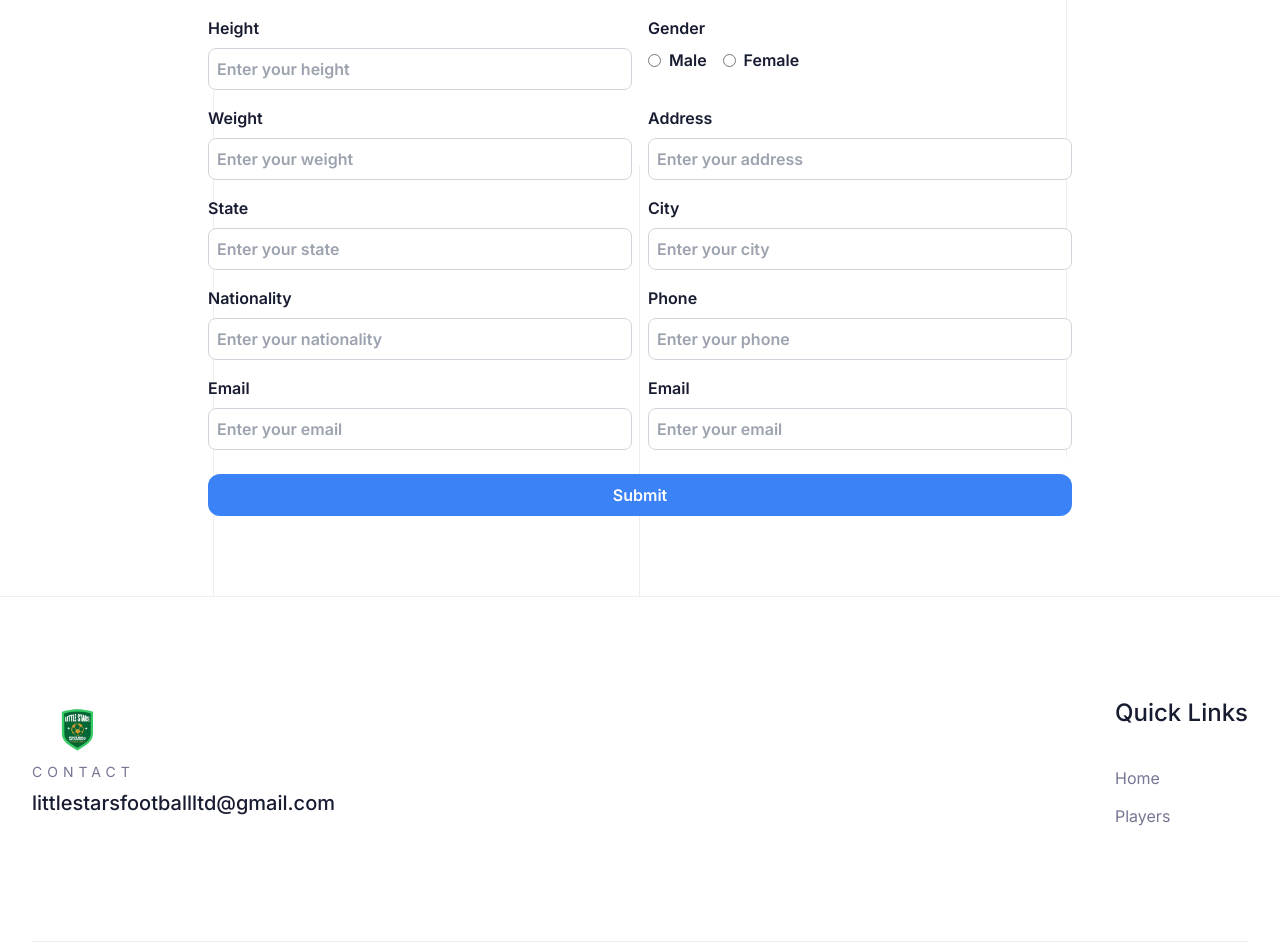
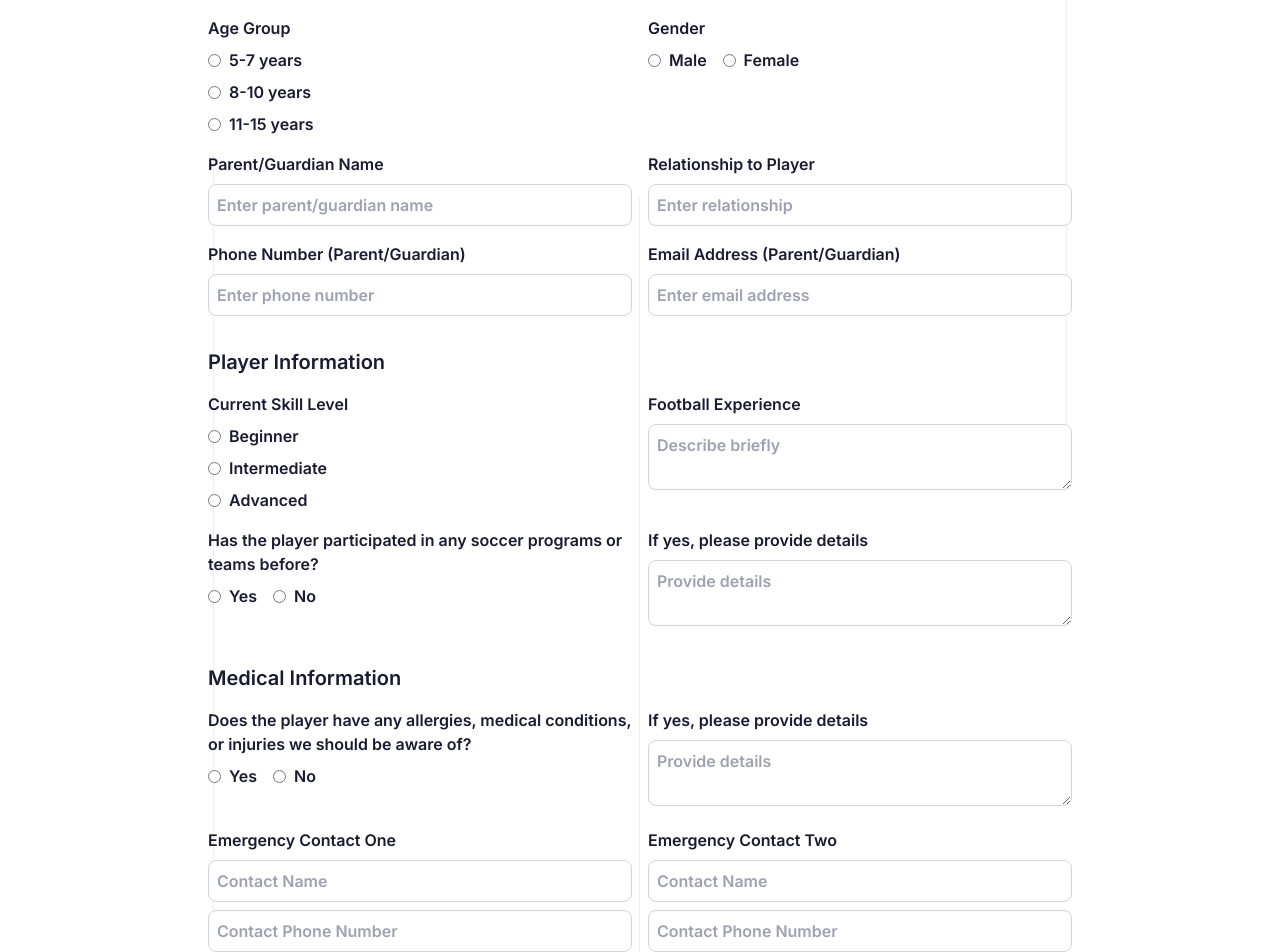
Before and after one commit to itsabubakar/little-stars-academy, a Next.js app: page /clinic in a window 1280 px wide. Shown: the part 560-1512 px from the top of the page. Built offline with nearby package versions, Linux system fonts and the light colour scheme.

Commit message:
Update About section to reflect Little Stars Soccer Clinic details

```diff
--- a/app/(site)/clinic/page.tsx
+++ b/app/(site)/clinic/page.tsx
@@ -2,27 +2,43 @@
 import React from "react";
 import { useForm, SubmitHandler } from "react-hook-form";
 
-const page = () => {
+const Page = () => {
   const {
     register,
     handleSubmit,
-    watch,
     formState: { errors },
-  } = useForm<any>({
+  } = useForm({
     defaultValues: {
       full_name: "",
+      dob: "",
+      age_group: "",
+      gender: "",
+      parent_name: "",
+      relationship: "",
+      phone: "",
+      email: "",
+      skill_level: "",
+      football_experience: "",
+      participated_before: "",
+      participation_details: "",
+      medical_conditions: "",
+      medical_details: "",
+      emergency_contact_one_name: "",
+      emergency_contact_one_phone: "",
+      emergency_contact_two_name: "",
+      emergency_contact_two_phone: "",
     },
   });
 
-  const onSubmit = (data: any) => {
+  const onSubmit = (data) => {
     console.log(data);
   };
 
   return (
     <div className="flex justify-center py-20">
-      <div className=" h-full max-w-5xl  px-5 lg:px-20 2xl:px-0">
+      <div className="h-full max-w-5xl px-5 lg:px-20 2xl:px-0">
         <h2 className="mb-6 mt-2 text-center text-2xl font-semibold text-black lg:text-3xl">
-          Little Stars Soccer Clinic{" "}
+          Little Stars Soccer Clinic
         </h2>
         <p className="mb-4 text-lg lg:text-2xl">
           Little Stars Soccer Clinic is a dynamic training program for kids aged
@@ -35,39 +51,58 @@ const page = () => {
           Ignite your child's love for soccer at Little Stars Soccer Clinic!
           Designed for ages 5-15, our program blends top-tier coaching with a
           fun and inclusive atmosphere, helping kids sharpen their skills, build
-          confidence, and enjoy the beautiful game. Apply now!
+          confidence, and enjoy the beautiful game.
         </p>
 
         <form className="mt-8" onSubmit={handleSubmit(onSubmit)}>
+          {/* Personal Information */}
           <div className="grid gap-y-4 lg:grid-cols-2 lg:gap-x-4">
-            <label className=" block text-base font-semibold text-black">
+            <label className="block text-base font-semibold text-black">
               <span className="mb-2 inline-block">Full Name</span>
-
               <input
                 className="w-full rounded-lg border border-gray-300 p-2"
                 placeholder="Enter your full name"
                 {...register("full_name", { required: true })}
               />
+              {errors.full_name && (
+                <span className="text-sm text-red-500">
+                  This field is required
+                </span>
+              )}
             </label>
-            <label className=" block text-base font-semibold text-black">
+            <label className="block text-base font-semibold text-black">
               <span className="mb-2 inline-block">Date of Birth</span>
-
               <input
                 type="date"
                 className="w-full rounded-lg border border-gray-300 p-2"
-                placeholder="Enter your dob"
                 {...register("dob", { required: true })}
               />
+              {errors.dob && (
+                <span className="text-sm text-red-500">
+                  This field is required
+                </span>
+              )}
             </label>
-            <label className=" block text-base font-semibold text-black">
-              <span className="mb-2 inline-block">Height</span>
-
+            <label className="block text-base font-semibold text-black">
+              <span className="mb-2 inline-block">Age Group</span>
+              <div className="flex flex-col gap-2">
+                {["5-7 years", "8-10 years", "11-15 years"].map((age) => (
+                  <label key={age} className="flex items-center gap-2">
                     <input
-                type="text"
-                className="w-full rounded-lg border border-gray-300 p-2"
-                placeholder="Enter your height"
-                {...register("height", { required: true })}
+                      type="radio"
+                      value={age}
+                      {...register("age_group", { required: true })}
+                      className="accent-blue-500"
                     />
+                    {age}
+                  </label>
+                ))}
+              </div>
+              {errors.age_group && (
+                <span className="text-sm text-red-500">
+                  This field is required
+                </span>
+              )}
             </label>
             <label className="block text-base font-semibold text-black">
               <span className="mb-2 inline-block">Gender</span>
@@ -91,89 +126,261 @@ const page = () => {
                   Female
                 </label>
               </div>
+              {errors.gender && (
+                <span className="text-sm text-red-500">
+                  This field is required
+                </span>
+              )}
             </label>
-            <label className=" block text-base font-semibold text-black">
-              <span className="mb-2 inline-block">Weight</span>
-
+            <label className="block text-base font-semibold text-black">
+              <span className="mb-2 inline-block">Parent/Guardian Name</span>
               <input
-                type="text"
                 className="w-full rounded-lg border border-gray-300 p-2"
-                placeholder="Enter your weight"
-                {...register("weight", { required: true })}
+                placeholder="Enter parent/guardian name"
+                {...register("parent_name", { required: true })}
               />
+              {errors.parent_name && (
+                <span className="text-sm text-red-500">
+                  This field is required
+                </span>
+              )}
             </label>
-            <label className=" block text-base font-semibold text-black">
-              <span className="mb-2 inline-block">Address</span>
-
+            <label className="block text-base font-semibold text-black">
+              <span className="mb-2 inline-block">Relationship to Player</span>
               <input
-                type="text"
                 className="w-full rounded-lg border border-gray-300 p-2"
-                placeholder="Enter your address"
-                {...register("address", { required: true })}
+                placeholder="Enter relationship"
+                {...register("relationship", { required: true })}
               />
+              {errors.relationship && (
+                <span className="text-sm text-red-500">
+                  This field is required
+                </span>
+              )}
             </label>
-            <label className=" block text-base font-semibold text-black">
-              <span className="mb-2 inline-block">State</span>
-
-              <input
-                type="text"
-                className="w-full rounded-lg border border-gray-300 p-2"
-                placeholder="Enter your state"
-                {...register("state", { required: true })}
-              />
-            </label>
-            <label className=" block text-base font-semibold text-black">
-              <span className="mb-2 inline-block">City</span>
-
-              <input
-                type="text"
-                className="w-full rounded-lg border border-gray-300 p-2"
-                placeholder="Enter your city"
-                {...register("city", { required: true })}
-              />
-            </label>
-            <label className=" block text-base font-semibold text-black">
-              <span className="mb-2 inline-block">Nationality</span>
-
-              <input
-                type="text"
-                className="w-full rounded-lg border border-gray-300 p-2"
-                placeholder="Enter your nationality"
-                {...register("nationality", { required: true })}
-              />
-            </label>
-            <label className=" block text-base font-semibold text-black">
-              <span className="mb-2 inline-block">Phone</span>
-
+            <label className="block text-base font-semibold text-black">
+              <span className="mb-2 inline-block">
+                Phone Number (Parent/Guardian)
+              </span>
               <input
                 type="tel"
                 className="w-full rounded-lg border border-gray-300 p-2"
-                placeholder="Enter your phone"
+                placeholder="Enter phone number"
                 {...register("phone", { required: true })}
               />
+              {errors.phone && (
+                <span className="text-sm text-red-500">
+                  This field is required
+                </span>
+              )}
             </label>
-            <label className=" block text-base font-semibold text-black">
-              <span className="mb-2 inline-block">Email</span>
-
+            <label className="block text-base font-semibold text-black">
+              <span className="mb-2 inline-block">
+                Email Address (Parent/Guardian)
+              </span>
               <input
                 type="email"
                 className="w-full rounded-lg border border-gray-300 p-2"
-                placeholder="Enter your email"
+                placeholder="Enter email address"
                 {...register("email", { required: true })}
               />
+              {errors.email && (
+                <span className="text-sm text-red-500">
+                  This field is required
+                </span>
+              )}
             </label>
-            <label className=" block text-base font-semibold text-black">
-              <span className="mb-2 inline-block">Email</span>
+          </div>
 
+          {/* Player Information */}
+          <div className="mt-8">
+            <h3 className="mb-4 text-xl font-semibold text-black">
+              Player Information
+            </h3>
+            <div className="grid gap-y-4 lg:grid-cols-2 lg:gap-x-4">
+              <label className="block text-base font-semibold text-black">
+                <span className="mb-2 inline-block">Current Skill Level</span>
+                <div className="flex flex-col gap-2">
+                  {["Beginner", "Intermediate", "Advanced"].map((level) => (
+                    <label key={level} className="flex items-center gap-2">
                       <input
-                type="email"
+                        type="radio"
+                        value={level}
+                        {...register("skill_level", { required: true })}
+                        className="accent-blue-500"
+                      />
+                      {level}
+                    </label>
+                  ))}
+                </div>
+                {errors.skill_level && (
+                  <span className="text-sm text-red-500">
+                    This field is required
+                  </span>
+                )}
+              </label>
+              <label className="block text-base font-semibold text-black">
+                <span className="mb-2 inline-block">Football Experience</span>
+                <textarea
                   className="w-full rounded-lg border border-gray-300 p-2"
-                placeholder="Enter your email"
-                {...register("email", { required: true })}
+                  placeholder="Describe briefly"
+                  {...register("football_experience", { required: true })}
+                />
+                {errors.football_experience && (
+                  <span className="text-sm text-red-500">
+                    This field is required
+                  </span>
+                )}
+              </label>
+              <label className="block text-base font-semibold text-black">
+                <span className="mb-2 inline-block">
+                  Has the player participated in any soccer programs or teams
+                  before?
+                </span>
+                <div className="flex gap-4">
+                  <label className="flex items-center gap-2">
+                    <input
+                      type="radio"
+                      value="yes"
+                      {...register("participated_before", { required: true })}
+                      className="accent-blue-500"
+                    />
+                    Yes
+                  </label>
+                  <label className="flex items-center gap-2">
+                    <input
+                      type="radio"
+                      value="no"
+                      {...register("participated_before", { required: true })}
+                      className="accent-blue-500"
+                    />
+                    No
+                  </label>
+                </div>
+                {errors.participated_before && (
+                  <span className="text-sm text-red-500">
+                    This field is required
+                  </span>
+                )}
+              </label>
+              <label className="block text-base font-semibold text-black">
+                <span className="mb-2 inline-block">
+                  If yes, please provide details
+                </span>
+                <textarea
+                  className="w-full rounded-lg border border-gray-300 p-2"
+                  placeholder="Provide details"
+                  {...register("participation_details")}
                 />
               </label>
             </div>
-          <button className="mt-6 w-full rounded-xl bg-blue-500 py-2 font-semibold text-white">
+          </div>
+
+          {/* Medical Information */}
+          <div className="mt-8">
+            <h3 className="mb-4 text-xl font-semibold text-black">
+              Medical Information
+            </h3>
+            <div className="grid gap-y-4 lg:grid-cols-2 lg:gap-x-4">
+              <label className="block text-base font-semibold text-black">
+                <span className="mb-2 inline-block">
+                  Does the player have any allergies, medical conditions, or
+                  injuries we should be aware of?
+                </span>
+                <div className="flex gap-4">
+                  <label className="flex items-center gap-2">
+                    <input
+                      type="radio"
+                      value="yes"
+                      {...register("medical_conditions", { required: true })}
+                      className="accent-blue-500"
+                    />
+                    Yes
+                  </label>
+                  <label className="flex items-center gap-2">
+                    <input
+                      type="radio"
+                      value="no"
+                      {...register("medical_conditions", { required: true })}
+                      className="accent-blue-500"
+                    />
+                    No
+                  </label>
+                </div>
+                {errors.medical_conditions && (
+                  <span className="text-sm text-red-500">
+                    This field is required
+                  </span>
+                )}
+              </label>
+              <label className="block text-base font-semibold text-black">
+                <span className="mb-2 inline-block">
+                  If yes, please provide details
+                </span>
+                <textarea
+                  className="w-full rounded-lg border border-gray-300 p-2"
+                  placeholder="Provide details"
+                  {...register("medical_details")}
+                />
+              </label>
+              <label className="block text-base font-semibold text-black">
+                <span className="mb-2 inline-block">Emergency Contact One</span>
+                <input
+                  className="w-full rounded-lg border border-gray-300 p-2"
+                  placeholder="Contact Name"
+                  {...register("emergency_contact_one_name", {
+                    required: true,
+                  })}
+                />
+                {errors.emergency_contact_one_name && (
+                  <span className="text-sm text-red-500">
+                    This field is required
+                  </span>
+                )}
+                <input
+                  className="mt-2 w-full rounded-lg border border-gray-300 p-2"
+                  placeholder="Contact Phone Number"
+                  {...register("emergency_contact_one_phone", {
+                    required: true,
+                  })}
+                />
+                {errors.emergency_contact_one_phone && (
+                  <span className="text-sm text-red-500">
+                    This field is required
+                  </span>
+                )}
+              </label>
+              <label className="block text-base font-semibold text-black">
+                <span className="mb-2 inline-block">Emergency Contact Two</span>
+                <input
+                  className="w-full rounded-lg border border-gray-300 p-2"
+                  placeholder="Contact Name"
+                  {...register("emergency_contact_two_name")}
+                />
+                {errors.emergency_contact_two_name && (
+                  <span className="text-sm text-red-500">
+                    This field is required
+                  </span>
+                )}
+                <input
+                  className="mt-2 w-full rounded-lg border border-gray-300 p-2"
+                  placeholder="Contact Phone Number"
+                  {...register("emergency_contact_two_phone")}
+                />
+                {errors.emergency_contact_two_phone && (
+                  <span className="text-sm text-red-500">
+                    This field is required
+                  </span>
+                )}
+              </label>
+            </div>
+          </div>
+
+          {/* Submit Button */}
+          <button
+            type="submit"
+            className="mt-8 w-full rounded-xl bg-blue-500 py-2 font-semibold text-white hover:bg-blue-600"
+          >
             Submit
           </button>
         </form>
@@ -182,4 +389,4 @@ const page = () => {
   );
 };
 
-export default page;
+export default Page;
--- a/components/About/index.tsx
+++ b/components/About/index.tsx
@@ -133,19 +133,25 @@ const About = () => {
                 Launch Your SaaS Fast
               </h4> */}
               <h2 className="relative mb-6 text-3xl font-bold text-black dark:text-white xl:text-hero">
-                Building Future
+                Little Stars{" "}
                 <span className="relative inline-block before:absolute before:bottom-2.5 before:left-0 before:-z-1 before:h-3 before:w-full before:bg-titlebg2 dark:before:bg-titlebgdark">
-                  Talents
+                  Soccer Clinic
                 </span>
               </h2>
-              <p>Know more about our young talents</p>
+              <p>
+                Ignite your child's love for soccer at Little Stars Soccer
+                Clinic! Designed for ages 5-15, our program blends top-tier
+                coaching with a fun and inclusive atmosphere, helping kids
+                sharpen their skills, build confidence, and enjoy the beautiful
+                game.
+              </p>
               <div>
                 <Link
-                  href="/discover"
+                  href="/clinic"
                   className="group mt-7.5 inline-flex items-center gap-2.5 text-black hover:text-primary dark:text-white dark:hover:text-primary"
                 >
                   <span className="duration-300 group-hover:pr-2">
-                    Know More
+                    Apply now
                   </span>
                   <svg
                     width="14"
```
Lines whose indentation alone changed are shown as unchanged.
